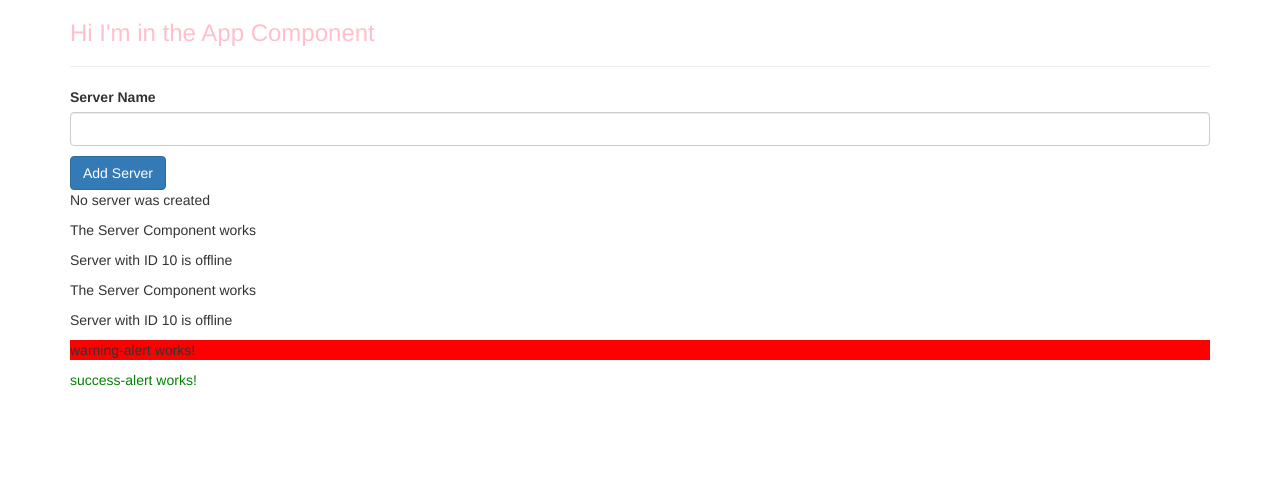
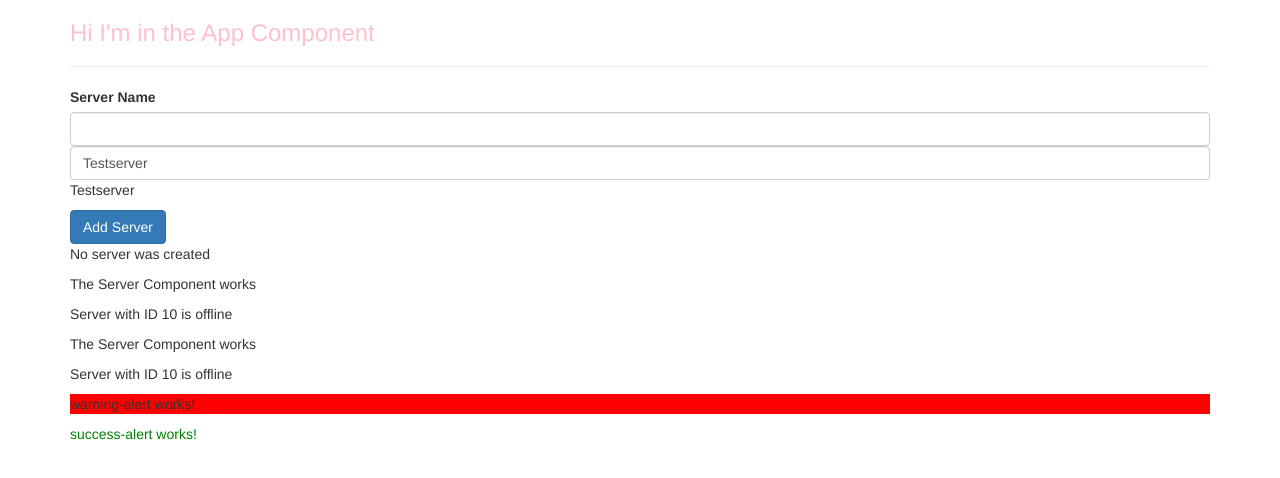
Before and after one commit to kitkogan/my-first-angular-app, an Angular app: page / in a window 1280 px wide. Shown: the top 478 px of the page. Built offline with nearby package versions, Linux system fonts and the light colour scheme.

Commit message:
add input for 2 way data binding

```diff
--- a/src/app/servers/servers.component.html
+++ b/src/app/servers/servers.component.html
@@ -3,6 +3,10 @@
   type="text"
   class="form-control"
   (input)="onUpdateServerName($event)">
+  <input
+    type="text"
+    class="form-control"
+    [(ngModel)]="serverName">
 <p>{{  serverName }}</p>
 <button
   class="btn btn-primary"
--- a/src/app/servers/servers.component.ts
+++ b/src/app/servers/servers.component.ts
@@ -9,7 +9,7 @@ import { Component, OnInit } from '@angular/core';
 export class ServersComponent implements OnInit {
   allowNewServer = false;
   serverCreationStatus = 'No server was created';
-  serverName = '';
+  serverName = 'Testserver';
 
   constructor() {
     setTimeout(() => {
```
